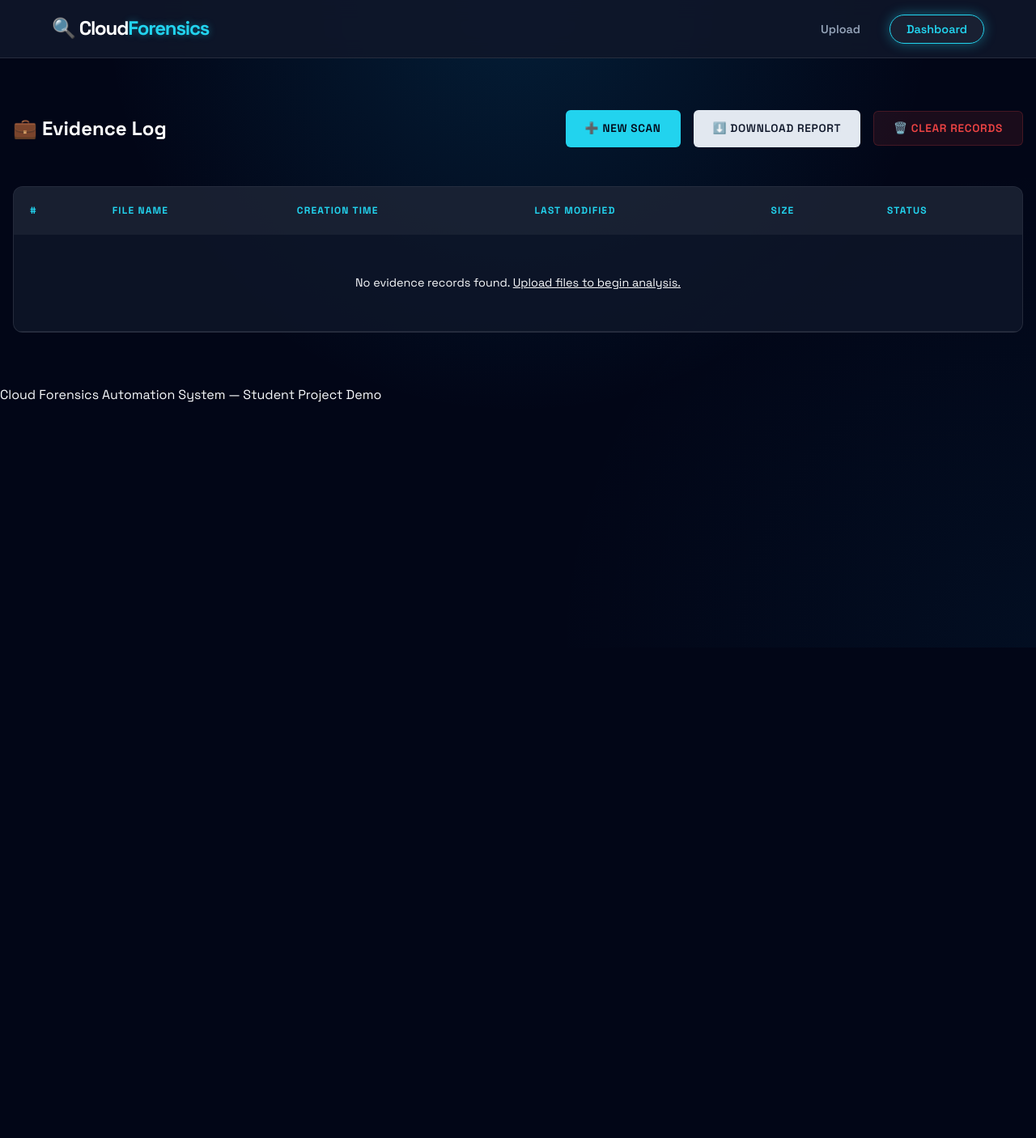
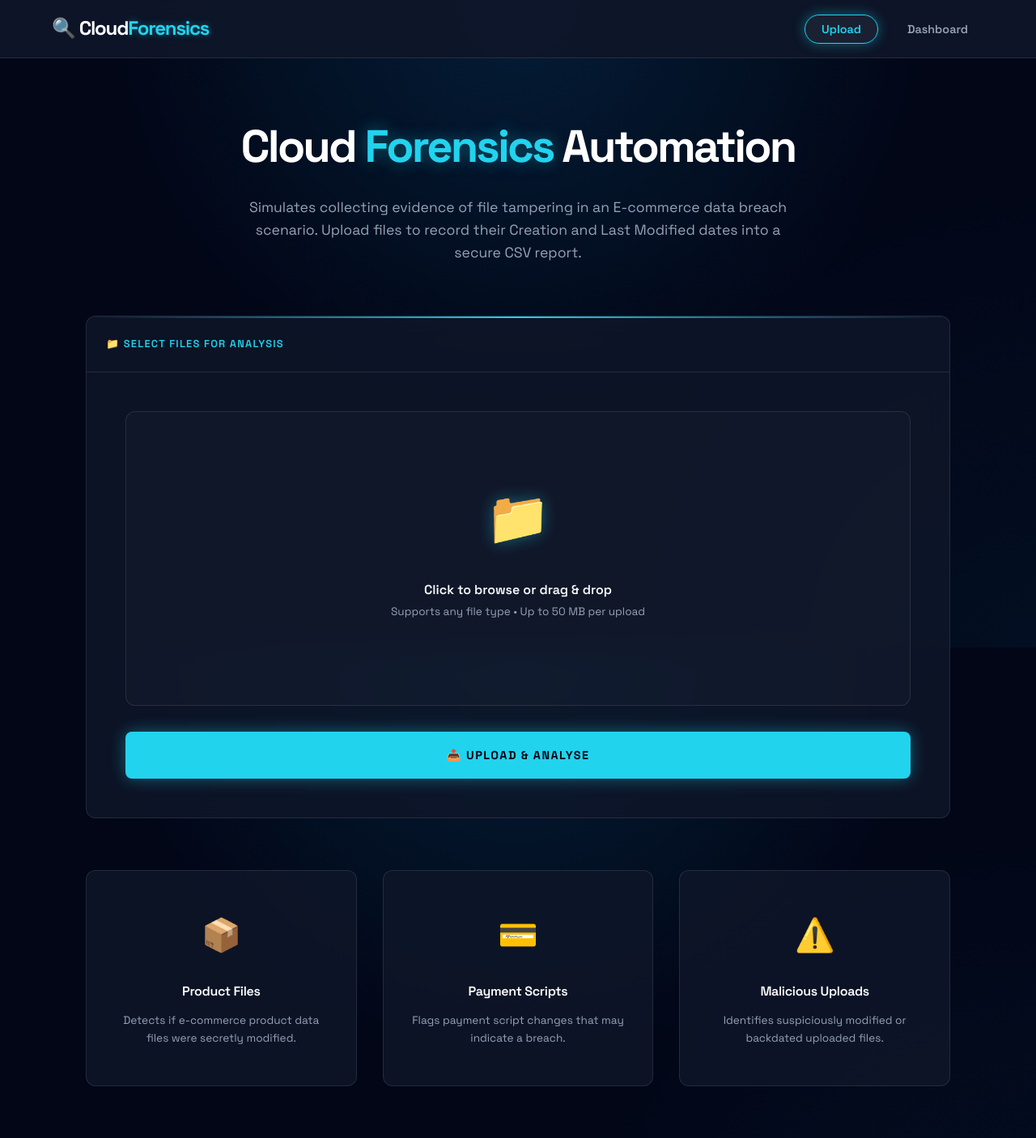
Before and after one commit to ardra-space/Cloud-forensics, a Flask app: page /dashboard in a window 1280 px wide. Shown: the whole page at 81% size. Before the commit the page ends 497 px from the top, so only its background shows below. Run offline with Flask 3, Linux system fonts and the light colour scheme.

Commit message:
Update dashboard.html

```diff
--- a/templates/dashboard.html
+++ b/templates/dashboard.html
@@ -3,18 +3,29 @@
 <head>
   <meta charset="UTF-8" />
   <meta name="viewport" content="width=device-width, initial-scale=1.0" />
-  <title>Cloud Forensics — Dashboard</title>
-  <link rel="stylesheet" href="{{ url_for('static', filename='css/style.css') }}" />
+  <title>Cloud Forensics</title>
+  <link rel="stylesheet" href="{{ url_for('static', filename='css/style.css') }}?v=1.1" />
+  <script>
+    // Theme Loader (prevent flicker)
+    (function() {
+      const theme = localStorage.getItem('theme') || 'dark';
+      document.documentElement.setAttribute('data-theme', theme);
+    })();
+  </script>
 </head>
 <body>
   <header class="topbar">
-    <a href="{{ url_for('index') }}" class="topbar-brand">🔍 Cloud<span class="accent">Forensics</span></a>
-    <nav>
-      <ul class="topbar-nav">
-        <li><a href="{{ url_for('index') }}">Upload</a></li>
-        <li><a href="{{ url_for('dashboard') }}" class="active">Dashboard</a></li>
-      </ul>
-    </nav>
+    <a href="{{ url_for('index') }}" class="topbar-brand">
+      🔍 Cloud<span class="accent">Forensics</span>
+    </a>
+    <div class="topbar-right">
+      <nav>
+        <ul class="topbar-nav">
+          <li><a href="{{ url_for('index') }}" class="active">Upload</a></li>
+          <li><a href="{{ url_for('dashboard') }}">Dashboard</a></li>
+        </ul>
+      </nav>
+    </div>
   </header>
 
   {% with messages = get_flashed_messages(with_categories=true) %}
@@ -27,91 +38,73 @@
     {% endif %}
   {% endwith %}
 
-  <main class="page-wrapper wide">
-    <div class="dash-toolbar">
-      <h2>💼 Evidence Log</h2>
-      <div class="dash-toolbar-actions">
-        <a href="{{ url_for('index') }}" class="btn btn-primary">➕ New Scan</a>
-        <a href="{{ url_for('download_report') }}" class="btn" style="background: #e2e8f0; color: #0f172a;">⬇️ Download Report</a>
-        <form action="{{ url_for('clear') }}" method="POST" style="display:inline;">
-          <button type="submit" class="btn btn-danger">🗑️ Clear Records</button>
+  <main class="page-wrapper">
+    <section class="hero">
+      <h1>Cloud <span>Forensics</span> Automation</h1>
+      <p>Simulates collecting evidence of file tampering in an E-commerce data breach scenario. Upload files to record their Creation and Last Modified dates into a secure CSV report.</p>
+    </section>
+
+    <div class="card">
+      <div class="card-header">
+        <span>📁 Select Files for Analysis</span>
+      </div>
+      <div class="card-body">
+        <form action="{{ url_for('upload') }}" method="POST" enctype="multipart/form-data">
+          <div class="drop-zone" id="drop-zone">
+            <input type="file" name="files" id="file-input" multiple style="display:none;" />
+            <span class="drop-icon">📁</span>
+            <p style="font-weight: 600; margin-bottom: 0.25rem;">Click to browse or drag & drop</p>
+            <p style="font-size: 0.85rem; color: var(--text-muted);">Supports any file type • Up to 50 MB per upload</p>
+            <div id="file-list" style="margin-top: 1.5rem; font-size: 0.85rem; color: var(--accent); font-family: var(--font-mono);"></div>
+          </div>
+          <button type="submit" class="btn-submit" id="submit-btn">📤 Upload & Analyse</button>
         </form>
       </div>
     </div>
 
-    {% if records %}
-    <div class="stats-bar">
-      <div class="stat-card">
-        <div>
-          <div class="stat-value">{{ records | length }}</div>
-          <div class="stat-label">Total Files</div>
-        </div>
+    <div class="info-grid">
+      <div class="info-tile">
+        <div class="tile-icon">📦</div>
+        <div class="tile-title">Product Files</div>
+        <div class="tile-desc">Detects if e-commerce product data files were secretly modified.</div>
       </div>
-      <div class="stat-card">
-        <div>
-          <div class="stat-value" style="color: #be123c;">{{ records | selectattr('suspicious') | list | length }}</div>
-          <div class="stat-label">Suspicious</div>
-        </div>
+      <div class="info-tile">
+        <div class="tile-icon">💳</div>
+        <div class="tile-title">Payment Scripts</div>
+        <div class="tile-desc">Flags payment script changes that may indicate a breach.</div>
       </div>
-      <div class="stat-card">
-        <div>
-          <div class="stat-value" style="color: #15803d;">{{ records | rejectattr('suspicious') | list | length }}</div>
-          <div class="stat-label">Clean</div>
-        </div>
+      <div class="info-tile">
+        <div class="tile-icon">⚠️</div>
+        <div class="tile-title">Malicious Uploads</div>
+        <div class="tile-desc">Identifies suspiciously modified or backdated uploaded files.</div>
       </div>
     </div>
-    {% endif %}
-
-    <div class="table-wrapper">
-      <table class="forensics-table">
-        <thead>
-          <tr>
-            <th>#</th>
-            <th>File Name</th>
-            <th>Creation Time</th>
-            <th>Last Modified</th>
-            <th>Size</th>
-            <th>Status</th>
-          </tr>
-        </thead>
-        <tbody>
-          {% if records %}
-            {% for record in records %}
-            <tr class="{{ 'row-suspicious' if record.suspicious else '' }}">
-              <td>{{ loop.index }}</td>
-              <td class="cell-filename">{{ record.filename }}</td>
-              <td class="cell-time">{{ record.creation_time }}</td>
-              <td class="cell-time">{{ record.modified_time }}</td>
-              <td class="cell-size">{{ record.size_display }}</td>
-              <td>
-                {% if record.suspicious %}
-                  <span class="badge suspicious">⚠️ Suspicious</span>
-                {% else %}
-                  <span class="badge normal">✅ Normal</span>
-                {% endif %}
-              </td>
-            </tr>
-            {% endfor %}
-          {% else %}
-            <tr>
-              <td colspan="6" style="text-align: center; padding: 3rem; color: var(--text-secondary);">
-                No evidence records found. <a href="{{ url_for('index') }}" style="color: var(--accent);">Upload files to begin analysis.</a>
-              </td>
-            </tr>
-          {% endif %}
-        </tbody>
-      </table>
-    </div>
-
-    {% if records %}
-    <p style="margin-top: 1rem; font-size: 0.8rem; color: var(--text-secondary);">
-      Evidence auto-logged to: <code>forensics_results.csv</code>
-    </p>
-    {% endif %}
   </main>
 
-  <footer class="footer">
-    Cloud Forensics Automation System &mdash; Student Project Demo
-  </footer>
+  <script>
+    const input = document.getElementById('file-input');
+    const fileList = document.getElementById('file-list');
+    const zone = document.getElementById('drop-zone');
+
+    // File Selection Logic
+    input.addEventListener('change', function () {
+      const files = Array.from(this.files);
+      if (files.length === 0) {
+        fileList.textContent = '';
+        return;
+      }
+      fileList.innerHTML = '<strong>Awaiting analysis:</strong><br>' +
+        files.map(f => `> ${f.name} [${(f.size / 1024).toFixed(1)} KB]`).join('<br>');
+    });
+
+    // Drag & drop feedback
+    zone.addEventListener('click', () => input.click());
+    zone.addEventListener('dragover', e => { e.preventDefault(); zone.style.borderColor = 'var(--primary)'; });
+    zone.addEventListener('dragleave', () => { zone.style.borderColor = ''; });
+    zone.addEventListener('drop', e => { e.preventDefault(); zone.style.borderColor = ''; });
+
+    // Initialize Icon (if present)
+    const currentTheme = document.documentElement.getAttribute('data-theme');
+  </script>
 </body>
 </html>
```
